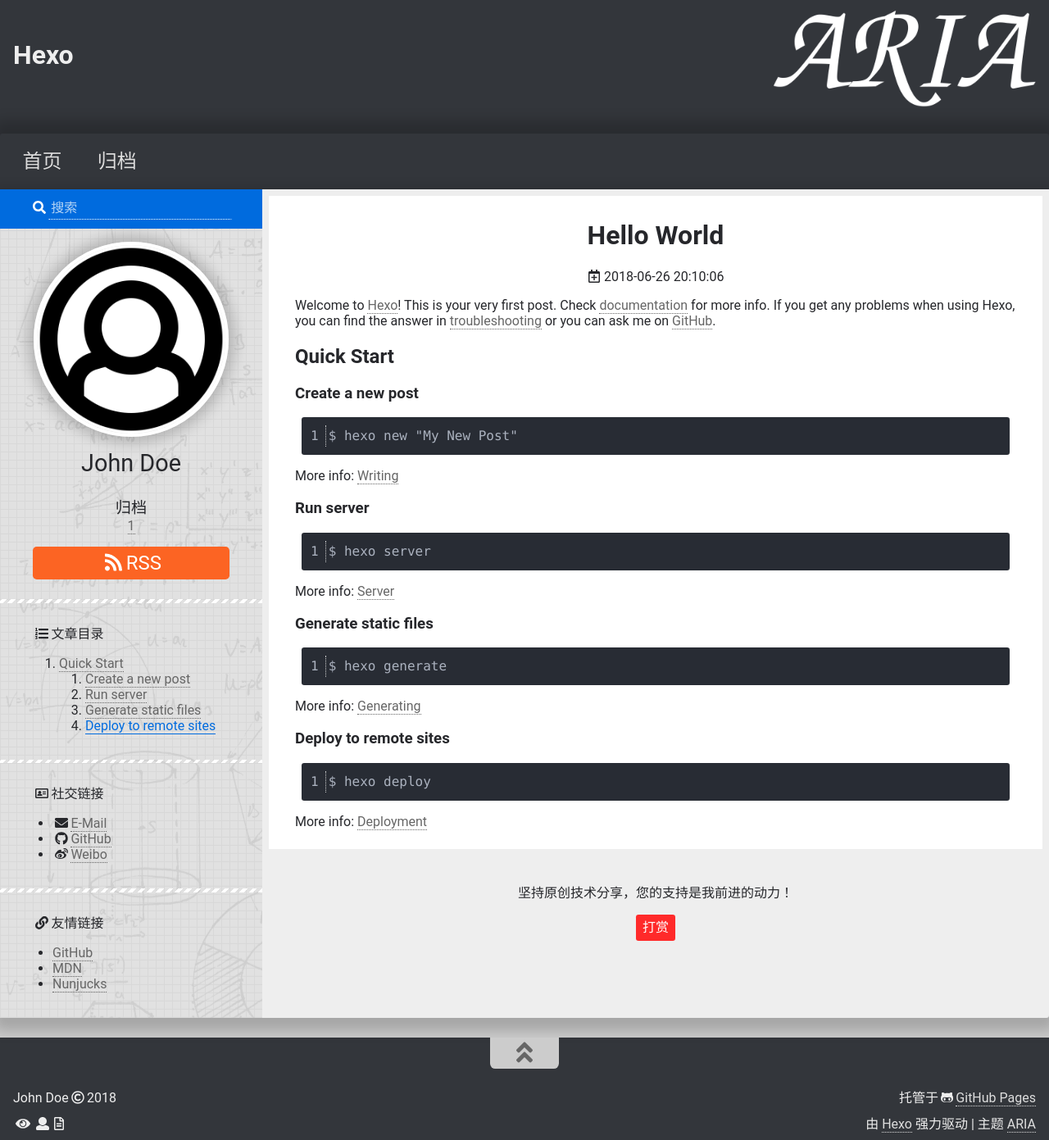
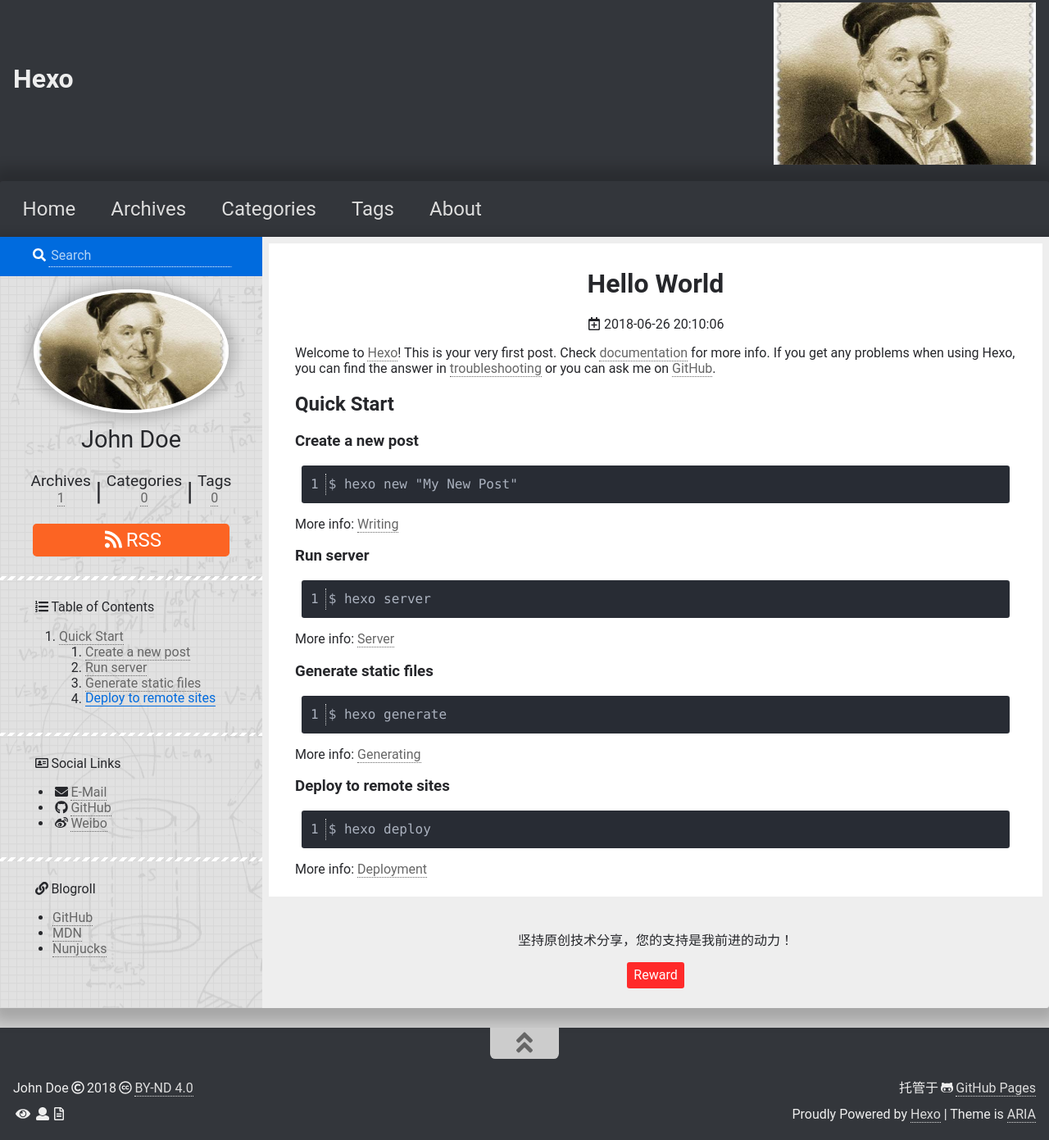
Before and after one commit to Eric-chenjy/Eric-chenjy.github.io, a plain HTML site: page 2018/06/26/hello-world/index.html in a window 1280 px wide. Shown: the part 13-1404 px from the top of the page at 82% size. Drawn offline with Linux system fonts and the light colour scheme; some packages are replaced by stand-ins of ours; a script that the page names is missing.

Commit message:
Site updated: 2018-06-28 23:26:53

```diff
--- a/2018/06/26/hello-world/index.html
+++ b/2018/06/26/hello-world/index.html
@@ -10,7 +10,7 @@
 
 
 
-    <meta name="keywords" content="Life, ARIA, Hexo">
+    <meta name="keywords" content="Life, Coding, Love">
 
 
     <link rel="apple-touch-icon" sizes="180x180" href="/favicons/apple-touch-icon.png">
@@ -94,7 +94,7 @@
         <h2 class="subtitle"></h2>
       </div>
       <div class="logo">
-        <img src="/images/ARIA_logo.png" alt="logo">
+        <img src="/images/timg.jpg" alt="logo">
       </div>
     </div>
 
@@ -102,9 +102,15 @@
   <a id="nav-toggle" class="nav-toggle"><i class="fas fa-bars"></i></a>
   <ul id="menu">
 
-    <li><a href="/">首页</a></li>
+    <li><a href="/">Home</a></li>
 
-    <li><a href="/archives/">归档</a></li>
+    <li><a href="/archives/">Archives</a></li>
+
+    <li><a href="/categories/">Categories</a></li>
+
+    <li><a href="/tags/">Tags</a></li>
+
+    <li><a href="/about/">About</a></li>
 
   </ul>
 </nav>
@@ -127,7 +133,7 @@
       <span hidden itemprop="author" itemscope itemtype="http://schema.org/Person">
        <meta itemprop="name" content="John Doe">
        <meta itemprop="description" content="">
-       <meta itemprop="image" content="/images/avatar.png">
+       <meta itemprop="image" content="/images/timg.jpg">
       </span>
       <span hidden itemprop="publisher" itemscope itemtype="http://schema.org/Organization">
        <meta itemprop="name" content="Hexo">
@@ -166,7 +172,7 @@
 
 <div class="reward" id="reward">
   <p>坚持原创技术分享，您的支持是我前进的动力！</p>
-  <button id="reward-button" class="button" disable="enable">打赏</button>
+  <button id="reward-button" class="button" disable="enable">Reward</button>
   <div id="qr" class="qr" style="display: none;">
 
 
@@ -188,7 +194,7 @@
 
   <div class="search">
     <div class="form-group">
-      <i class="fas fa-search"></i><input type="search" id="search-input" name="q" results="0" placeholder="搜索" class="form-control"/>
+      <i class="fas fa-search"></i><input type="search" id="search-input" name="q" results="0" placeholder="Search" class="form-control"/>
     </div>
   </div>
   <div class="search-result-box" id="search-result"></div>
@@ -196,18 +202,34 @@
 
 <div class="info sidebar-item" id="info">
 
-  <img class="author-avatar" src="/images/avatar.png" alt="John Doe">
+  <img class="author-avatar" src="/images/timg.jpg" alt="John Doe">
 
   <h1 class="author-name">John Doe</h1>
   <h2 class="author-description"> </h2>
   <div class="site-count">
 
     <div class="archives-count">
-      <div class="site-count-title">归档</div>
+      <div class="site-count-title">Archives</div>
       <div><a href="/archives/">1</a></div>
     </div>
 
 
+
+    <span class="site-count-divider divider">|</span>
+
+    <div class="categories-count">
+      <div class="site-count-title">Categories</div>
+      <div><a href="/categories/">0</a></div>
+    </div>
+
+
+
+    <span class="site-count-divider divider">|</span>
+
+    <div class="tags-count">
+      <div class="site-count-title">Tags</div>
+      <div><a href="/tags/">0</a></div>
+    </div>
 
   </div>
 
@@ -227,7 +249,7 @@
 
 <hr>
 <div class="post-toc sidebar-item" id="toc-div">
-  <div><i class="fas fa-list-ol"></i>文章目录</div>
+  <div><i class="fas fa-list-ol"></i>Table of Contents</div>
   <div class="post-toc-content"><ol class="toc"><li class="toc-item toc-level-2"><a class="toc-link" href="#Quick-Start"><span class="toc-text">Quick Start</span></a><ol class="toc-child"><li class="toc-item toc-level-3"><a class="toc-link" href="#Create-a-new-post"><span class="toc-text">Create a new post</span></a></li><li class="toc-item toc-level-3"><a class="toc-link" href="#Run-server"><span class="toc-text">Run server</span></a></li><li class="toc-item toc-level-3"><a class="toc-link" href="#Generate-static-files"><span class="toc-text">Generate static files</span></a></li><li class="toc-item toc-level-3"><a class="toc-link" href="#Deploy-to-remote-sites"><span class="toc-text">Deploy to remote sites</span></a></li></ol></li></ol></div>
 </div>
 
@@ -238,7 +260,7 @@
 
 <hr>
 <div class="social-link sidebar-item">
-  <div><i class="far fa-address-card"></i>社交链接</p></div>
+  <div><i class="far fa-address-card"></i>Social Links</p></div>
   <ul>
 
     <li><i class="fas fa-envelope"></i><a href="mailto:youremail@youremailhost" target="_blank">E-Mail</a></li>
@@ -256,7 +278,7 @@
 
 <hr>
 <div class="blogroll sidebar-item">
-  <div><i class="fas fa-link"></i>友情链接</div>
+  <div><i class="fas fa-link"></i>Blogroll</div>
   <ul>
 
     <li><a href="https://github.com/" target="_blank">GitHub</a></li>
@@ -287,7 +309,7 @@
     <div class="footer-container">
       <div class="footer-left">
         <div class="copyright">
-          <span class="author">John Doe</span><span class="year"><i class="far fa-copyright"></i>2018</span>
+          <span class="author">John Doe</span><span class="year"><i class="far fa-copyright"></i>2018</span><span class="creative-commons"><i class="fab fa-creative-commons"></i><a href="http://creativecommons.org/licenses/by-nd/4.0/" target="_blank">BY-ND 4.0</a></span>
         </div>
 
 
@@ -305,7 +327,7 @@
 
         </div>
         <div class="powered-by">
-          由 <a href="https://hexo.io/" target="_blank">Hexo</a> 强力驱动 | 主题 <a href="https://github.com/AlynxZhou/hexo-theme-aria/" target="_blank">ARIA</a>
+          Proudly Powered by <a href="https://hexo.io/" target="_blank">Hexo</a> | Theme is <a href="https://github.com/AlynxZhou/hexo-theme-aria/" target="_blank">ARIA</a>
         </div>
       </div>
     </div>
```
Also changed, not shown: archives/2018/06/index.html (+35 -13 lines), archives/2018/index.html (+35 -13 lines), archives/index.html (+35 -13 lines), favicons/browserconfig.xml (added, +9 -0 lines), index.html (+34 -12 lines), favicons/android-chrome-192x192.png (added), favicons/android-chrome-384x384.png (added), favicons/apple-touch-icon.png (added), favicons/favicon-16x16.png (added), favicons/favicon-32x32.png (added), favicons/favicon.ico (added), favicons/mstile-150x150.png (added), favicons/safari-pinned-tab.svg (added), favicons/site.webmanifest (added), 1 more files.
